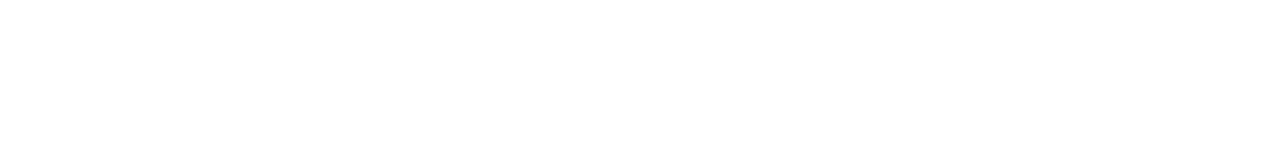
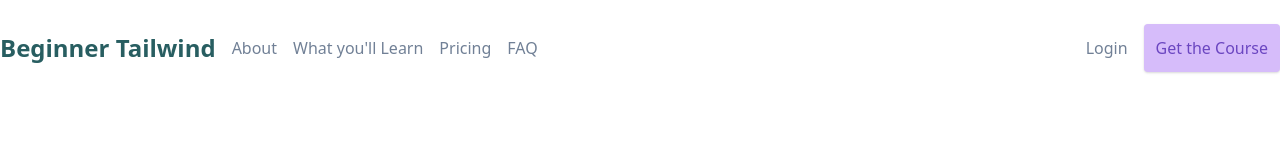
Before and after one commit to flyingearl/beginner-tailwind-site, a website built with Parcel: page src/index.html in a window 1280 px wide. Built offline with nearby package versions, Linux system fonts and the light colour scheme.

Commit message:
Initial header stylings

```diff
--- a/package.json
+++ b/package.json
@@ -4,7 +4,7 @@
   "description": "",
   "main": "index.js",
   "scripts": {
-    "test": "echo \"Error: no test specified\" && exit 1",
+    "clean": "rm dist/bundle.js",
     "start": "parcel src/index.html",
     "build": "parcel build src/index.html"
   },
--- a/src/index.html
+++ b/src/index.html
@@ -12,6 +12,24 @@
     <!-- ======================================= -->
     <!-- header/navigation ===================== -->
     <!-- ======================================= -->
+    <div class="text-gray-600">
+        <div class="container mx-auto flex justify-between px-6 lg:px-0 py-6">
+            <!-- left header section -->
+            <div class="flex items-center space-x-4">
+                <a href="#" class="font-bold text-2xl text-teal-800">Beginner Tailwind</a>
+                <a href="#" class="hidden lg:inline-block hover:text-gray-900">About</a>
+                <a href="#" class="hidden lg:inline-block hover:text-gray-900">What you'll Learn</a>
+                <a href="#" class="hidden lg:inline-block hover:text-gray-900">Pricing</a>
+                <a href="#" class="hidden lg:inline-block hover:text-gray-900">FAQ</a>
+            </div>
+
+            <!-- right header section -->
+            <div class="flex items-center space-x-4">
+                <a href="#" class="hover:text-gray-900">Login</a>
+                <a href="#" class="hidden lg:inline-block p-3 bg-purple-300 hover:bg-purple-200 text-purple-700 hover:text-purple-600 rounded shadow hover:shadow-xl transition duration-500">Get the Course</a>
+            </div>
+        </div>
+    </div>
 
     <!-- ======================================= -->
     <!-- hero ================================== -->
```
